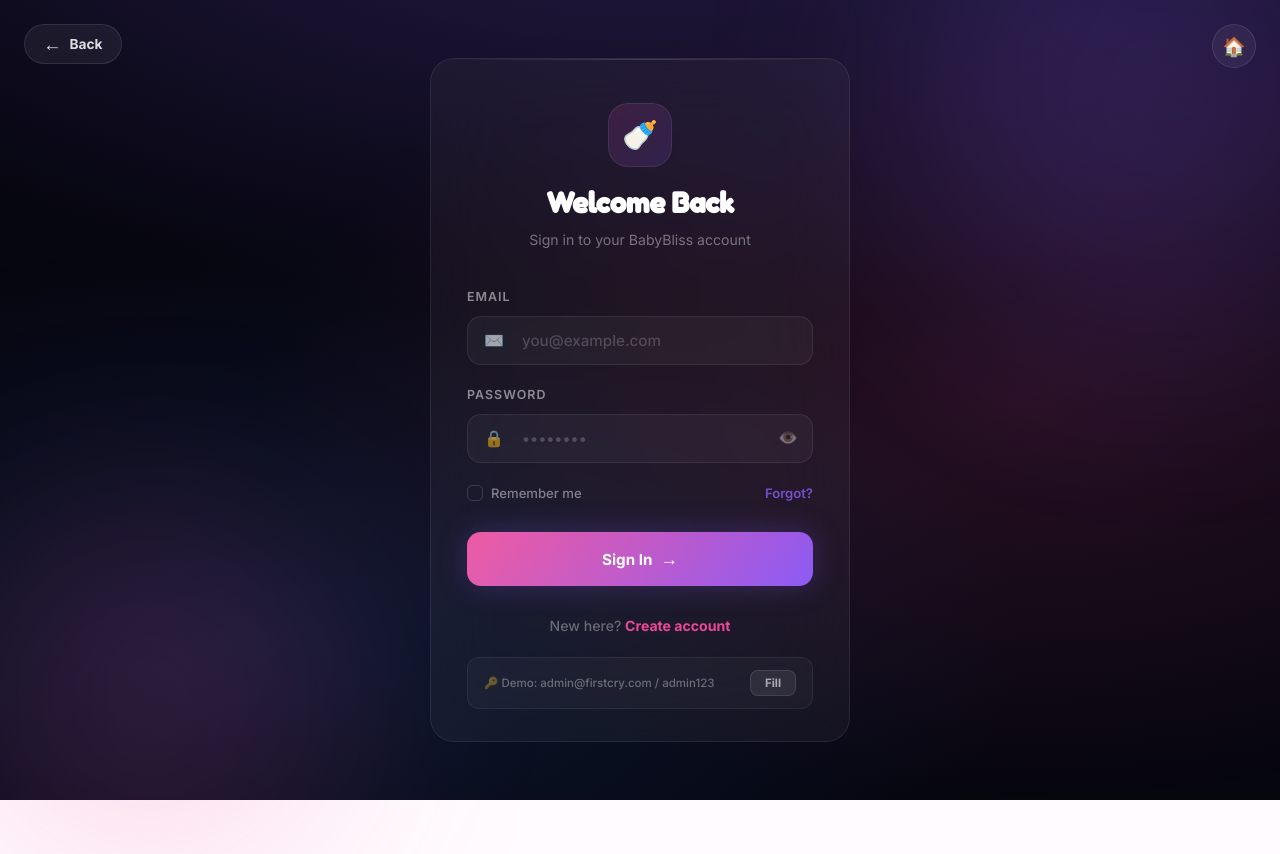
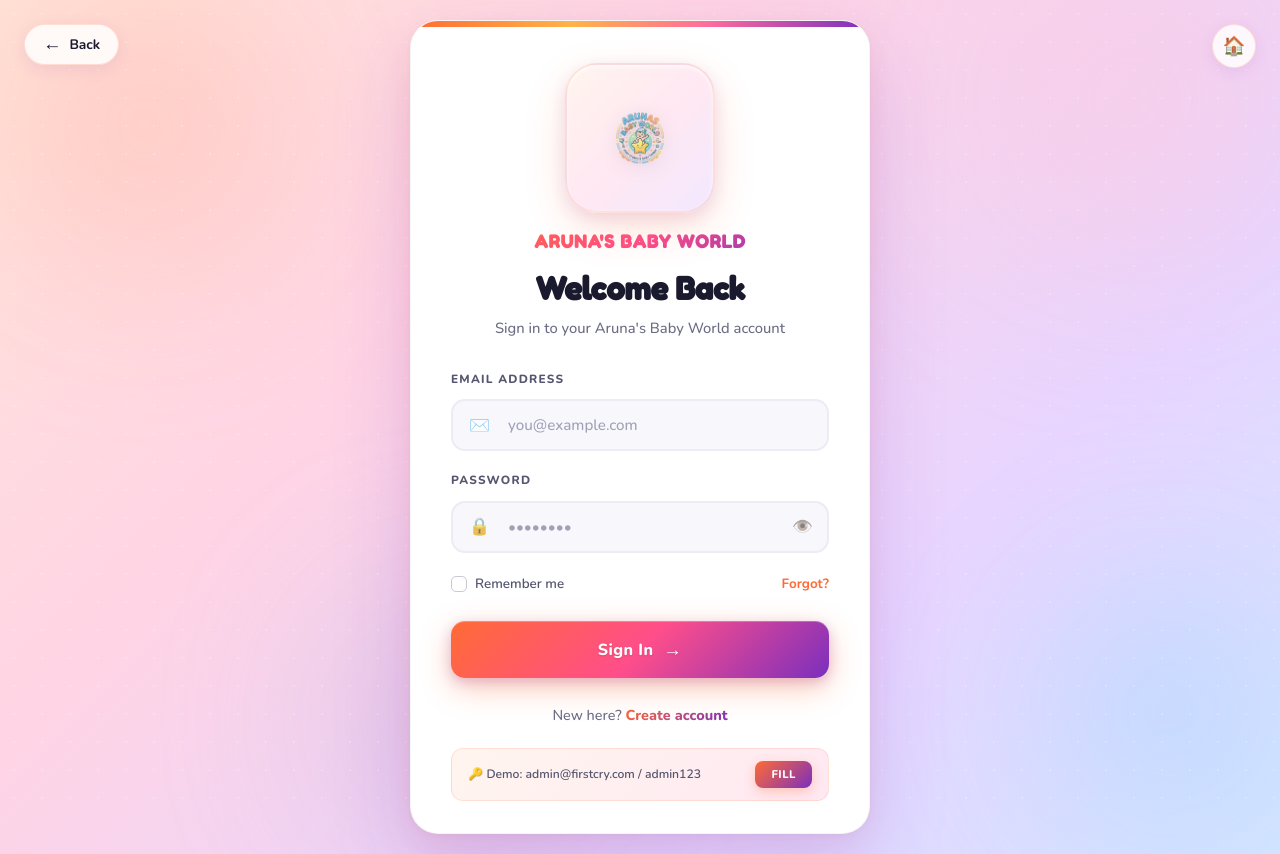
Before and after one commit to ramakalpasolutions-wq/arunasbabyworld, a Next.js app: page /login in a window 1280 px wide. Before the commit the page ends 800 px from the top, so only its background shows below. Built offline with nearby package versions, Linux system fonts and the light colour scheme; no server answers.

Commit message:
Fix prisma build and next version

```diff
--- a/src/app/layout.js
+++ b/src/app/layout.js
@@ -8,7 +8,7 @@ import '@/styles/globals.css';
 
 export const metadata = {
   title: {
-    default: 'BabyBliss - Premium Baby & Kids Store',
+    default: 'Arunas Baby World',
     template: '%s | BabyBliss',
   },
   description: 'Shop the best baby clothing, toys, gear, and more. Premium quality for your little ones.',
--- a/src/app/login/login.css
+++ b/src/app/login/login.css
@@ -1,6 +1,6 @@
 /* src/app/login/login.css */
 
-@import url('https://fonts.googleapis.com/css2?family=Inter:wght@400;500;600;700;800;900&display=swap');
+@import url('https://fonts.googleapis.com/css2?family=Nunito:wght@400;500;600;700;800;900&display=swap');
 
 /* ========== PAGE ========== */
 .login-page {
@@ -8,129 +8,161 @@
   display: flex;
   align-items: center;
   justify-content: center;
-  font-family: 'Inter', sans-serif;
+  font-family: 'Nunito', sans-serif;
   padding: 20px;
   position: relative;
   overflow: hidden;
-  background: #06060f;
+  background: linear-gradient(135deg, #FFE5D9 0%, #FFD4E5 35%, #E8D5FF 70%, #D4E5FF 100%);
 }
 
-/* ========== MESH BG ========== */
-.mesh-bg {
+/* ========== SOFT BACKGROUND SHAPES ========== */
+.bg-shape {
   position: fixed;
-  inset: 0;
-  background:
-    radial-gradient(ellipse 80% 60% at 50% -20%, rgba(139, 92, 246, 0.25), transparent),
-    radial-gradient(ellipse 60% 50% at 80% 50%, rgba(236, 72, 153, 0.15), transparent),
-    radial-gradient(ellipse 60% 50% at 20% 80%, rgba(59, 130, 246, 0.15), transparent);
+  border-radius: 50%;
+  filter: blur(70px);
   z-index: 0;
+  pointer-events: none;
+  opacity: 0.55;
 }
 
-.glow {
-  position: fixed;
-  border-radius: 50%;
-  filter: blur(100px);
-  z-index: 0;
-  pointer-events: none;
+.bg-shape-1 {
+  width: 450px;
+  height: 450px;
+  top: -100px;
+  left: -80px;
+  background: radial-gradient(circle, #FFB5A7 0%, transparent 70%);
 }
 
-.glow-1 {
+.bg-shape-2 {
   width: 500px;
   height: 500px;
   top: -150px;
   right: -100px;
-  background: rgba(139, 92, 246, 0.2);
-  animation: drift 10s ease-in-out infinite;
+  background: radial-gradient(circle, #FFC8DD 0%, transparent 70%);
 }
 
-.glow-2 {
+.bg-shape-3 {
   width: 400px;
   height: 400px;
   bottom: -120px;
-  left: -80px;
-  background: rgba(236, 72, 153, 0.15);
-  animation: drift 12s ease-in-out infinite reverse;
+  left: 20%;
+  background: radial-gradient(circle, #CDB4DB 0%, transparent 70%);
 }
 
-@keyframes drift {
-  0%, 100% { transform: translate(0, 0); }
-  50% { transform: translate(30px, -20px); }
+.bg-shape-4 {
+  width: 380px;
+  height: 380px;
+  bottom: -100px;
+  right: -80px;
+  background: radial-gradient(circle, #A2D2FF 0%, transparent 70%);
 }
 
-/* ========== CARD ========== */
+/* Dotted overlay pattern */
+.bg-dots {
+  position: fixed;
+  inset: 0;
+  background-image: radial-gradient(circle, rgba(255,255,255,0.5) 1.2px, transparent 1.2px);
+  background-size: 28px 28px;
+  z-index: 0;
+  pointer-events: none;
+  opacity: 0.4;
+}
+
+/* ========== CARD - PURE WHITE ========== */
 .login-card {
   width: 100%;
-  max-width: 420px;
-  background: rgba(255, 255, 255, 0.04);
-  border: 1px solid rgba(255, 255, 255, 0.08);
-  backdrop-filter: blur(40px);
-  -webkit-backdrop-filter: blur(40px);
-  border-radius: 24px;
-  padding: 44px 36px 32px;
+  max-width: 460px;
+  background: #ffffff;
+  border: 1px solid rgba(0, 0, 0, 0.04);
+  border-radius: 28px;
+  padding: 0;
   position: relative;
   z-index: 1;
   overflow: hidden;
-  animation: appear 0.5s cubic-bezier(0.16, 1, 0.3, 1);
+  box-shadow:
+    0 30px 80px rgba(123, 47, 190, 0.18),
+    0 10px 30px rgba(255, 107, 53, 0.08),
+    0 2px 8px rgba(0, 0, 0, 0.04);
 }
 
-.card-shine {
-  position: absolute;
-  top: 0;
-  left: 0;
-  right: 0;
-  height: 1px;
-  background: linear-gradient(90deg, transparent, rgba(255,255,255,0.15), transparent);
+/* Top gradient accent bar */
+.card-top-bar {
+  height: 6px;
+  background: linear-gradient(90deg, #FF6B35 0%, #FFB347 35%, #FF6B9D 65%, #7B2FBE 100%);
 }
 
-@keyframes appear {
-  from { opacity: 0; transform: translateY(24px) scale(0.98); }
-  to { opacity: 1; transform: translateY(0) scale(1); }
+/* Inner padding wrapper */
+.logo-area,
+.form,
+.footer-text,
+.demo-strip {
+  margin-left: 40px;
+  margin-right: 40px;
 }
 
 /* ========== LOGO ========== */
 .logo-area {
   text-align: center;
-  margin-bottom: 36px;
+  margin-top: 36px;
+  margin-bottom: 30px;
 }
 
 .logo-link {
   text-decoration: none;
   display: inline-block;
-  margin-bottom: 20px;
+  margin-bottom: 18px;
 }
 
 .logo-circle {
-  width: 64px;
-  height: 64px;
+  width: 150px;
+  height: 150px;
   margin: 0 auto;
-  border-radius: 20px;
-  background: linear-gradient(135deg, rgba(236, 72, 153, 0.15), rgba(139, 92, 246, 0.15));
-  border: 1px solid rgba(255, 255, 255, 0.08);
+  border-radius: 32px;
+  background: linear-gradient(135deg, #FFF5EE 0%, #FFE8F2 50%, #F3E8FF 100%);
+  border: 2px solid rgba(255, 107, 53, 0.12);
   display: flex;
   align-items: center;
   justify-content: center;
-  font-size: 1.8rem;
-  transition: transform 0.3s, box-shadow 0.3s;
+  padding: 10px;
+  box-shadow:
+    0 15px 40px rgba(255, 107, 53, 0.20),
+    0 5px 15px rgba(123, 47, 190, 0.12),
+    inset 0 2px 4px rgba(255, 255, 255, 0.8);
+  overflow: hidden;
 }
 
-.logo-link:hover .logo-circle {
-  transform: scale(1.08) rotate(-4deg);
-  box-shadow: 0 0 30px rgba(139, 92, 246, 0.25);
+.logo-img {
+  object-fit: contain;
+  width: 130px;
+  height: 130px;
+  filter: drop-shadow(0 4px 10px rgba(0, 0, 0, 0.12));
+}
+
+.brand-name {
+  font-size: 1.1rem;
+  font-weight: 900;
+  background: linear-gradient(135deg, #FF6B35 0%, #FF4E8A 50%, #7B2FBE 100%);
+  -webkit-background-clip: text;
+  -webkit-text-fill-color: transparent;
+  background-clip: text;
+  margin: 0 0 18px;
+  letter-spacing: 0.8px;
+  text-transform: uppercase;
 }
 
 .title {
-  font-size: 1.75rem;
-  font-weight: 800;
-  color: #ffffff;
+  font-size: 1.95rem;
+  font-weight: 900;
+  color: #1a1a2e;
   margin: 0 0 8px;
   letter-spacing: -0.5px;
 }
 
 .subtitle {
-  color: rgba(255, 255, 255, 0.4);
-  font-size: 0.88rem;
+  color: #6b6b85;
+  font-size: 0.92rem;
   margin: 0;
-  font-weight: 400;
+  font-weight: 500;
 }
 
 /* ========== FORM ========== */
@@ -145,50 +177,34 @@
 
 .label {
   display: block;
-  font-size: 0.78rem;
-  font-weight: 600;
-  color: rgba(255, 255, 255, 0.5);
-  margin-bottom: 8px;
+  font-size: 0.74rem;
+  font-weight: 800;
+  color: #555570;
+  margin-bottom: 10px;
   text-transform: uppercase;
-  letter-spacing: 1px;
+  letter-spacing: 1.2px;
 }
 
 /* ========== INPUT ========== */
 .input-box {
   display: flex;
   align-items: center;
-  background: rgba(255, 255, 255, 0.04);
-  border: 1.5px solid rgba(255, 255, 255, 0.08);
+  background: #f7f7fc;
+  border: 2px solid #ececf5;
   border-radius: 14px;
-  transition: all 0.3s ease;
   position: relative;
 }
 
-.input-box::after {
-  content: '';
-  position: absolute;
-  inset: -1.5px;
-  border-radius: 15px;
-  background: linear-gradient(135deg, #ec4899, #8b5cf6);
-  z-index: -1;
-  opacity: 0;
-  transition: opacity 0.3s;
-}
-
 .input-box.active {
-  border-color: transparent;
-  background: rgba(255, 255, 255, 0.06);
-  box-shadow: 0 0 20px rgba(139, 92, 246, 0.12);
-}
-
-.input-box.active::after {
-  opacity: 1;
+  border-color: #FF6B35;
+  background: #ffffff;
+  box-shadow: 0 0 0 4px rgba(255, 107, 53, 0.12);
 }
 
 .field-icon {
   padding: 0 4px 0 16px;
-  font-size: 1rem;
-  opacity: 0.6;
+  font-size: 1.05rem;
+  opacity: 0.7;
   flex-shrink: 0;
 }
 
@@ -198,7 +214,7 @@
   outline: none;
   padding: 14px 14px;
   font-size: 0.95rem;
-  color: #ffffff;
+  color: #1a1a2e;
   background: transparent;
   font-family: inherit;
   font-weight: 500;
@@ -206,7 +222,13 @@
 }
 
 .input::placeholder {
-  color: rgba(255, 255, 255, 0.2);
+  color: #a0a0b8;
+}
+
+.input:-webkit-autofill {
+  -webkit-box-shadow: 0 0 0 30px #f7f7fc inset !important;
+  -webkit-text-fill-color: #1a1a2e !important;
+  caret-color: #1a1a2e !important;
 }
 
 .eye-btn {
@@ -214,14 +236,12 @@
   background: none;
   border: none;
   cursor: pointer;
-  font-size: 1rem;
-  opacity: 0.4;
-  transition: opacity 0.2s, transform 0.2s;
+  font-size: 1.05rem;
+  opacity: 0.55;
 }
 
 .eye-btn:hover {
-  opacity: 0.8;
-  transform: scale(1.15);
+  opacity: 1;
 }
 
 /* ========== OPTIONS ========== */
@@ -229,18 +249,18 @@
   display: flex;
   align-items: center;
   justify-content: space-between;
-  margin-bottom: 28px;
+  margin-bottom: 26px;
 }
 
 .remember {
   display: flex;
   align-items: center;
   gap: 8px;
-  font-size: 0.82rem;
-  color: rgba(255, 255, 255, 0.45);
+  font-size: 0.84rem;
+  color: #555570;
   cursor: pointer;
   user-select: none;
-  font-weight: 500;
+  font-weight: 600;
 }
 
 .remember input {
@@ -250,113 +270,88 @@
 .custom-check {
   width: 16px;
   height: 16px;
-  border: 1.5px solid rgba(255, 255, 255, 0.15);
+  border: 1.5px solid #c9c9d8;
   border-radius: 5px;
   display: inline-flex;
   align-items: center;
   justify-content: center;
-  transition: all 0.2s;
   flex-shrink: 0;
+  background: #ffffff;
 }
 
 .remember input:checked + .custom-check {
-  background: linear-gradient(135deg, #ec4899, #8b5cf6);
+  background: linear-gradient(135deg, #FF6B35, #7B2FBE);
   border-color: transparent;
 }
 
 .remember input:checked + .custom-check::after {
   content: '✓';
   color: white;
-  font-size: 10px;
-  font-weight: 800;
+  font-size: 11px;
+  font-weight: 900;
 }
 
 .forgot {
-  font-size: 0.82rem;
-  color: rgba(139, 92, 246, 0.8);
+  font-size: 0.84rem;
+  color: #FF6B35;
   text-decoration: none;
-  font-weight: 600;
-  transition: color 0.2s;
+  font-weight: 700;
 }
 
 .forgot:hover {
-  color: #a78bfa;
+  color: #7B2FBE;
 }
 
 /* ========== SUBMIT BUTTON ========== */
 .submit-btn {
   width: 100%;
   padding: 16px;
-  background: linear-gradient(135deg, #ec4899, #8b5cf6);
+  background: linear-gradient(135deg, #FF6B35 0%, #FF4E8A 50%, #7B2FBE 100%);
   color: white;
   border: none;
   border-radius: 14px;
-  font-size: 0.95rem;
-  font-weight: 700;
+  font-size: 1rem;
+  font-weight: 800;
   cursor: pointer;
   font-family: inherit;
   display: flex;
   align-items: center;
   justify-content: center;
-  gap: 8px;
-  position: relative;
-  overflow: hidden;
-  transition: all 0.3s ease;
-  box-shadow: 0 0 30px rgba(139, 92, 246, 0.25);
-}
-
-.submit-btn::before {
-  content: '';
-  position: absolute;
-  top: 0;
-  left: -100%;
-  width: 200%;
-  height: 100%;
-  background: linear-gradient(
-    90deg,
-    transparent 0%,
-    rgba(255, 255, 255, 0.1) 50%,
-    transparent 100%
-  );
-  transition: left 0.6s ease;
+  gap: 10px;
+  box-shadow:
+    0 10px 30px rgba(255, 107, 53, 0.35),
+    0 4px 12px rgba(123, 47, 190, 0.25),
+    inset 0 1px 0 rgba(255, 255, 255, 0.25);
+  letter-spacing: 0.4px;
+  text-shadow: 0 1px 2px rgba(0, 0, 0, 0.15);
 }
 
 .submit-btn:hover:not(.is-loading) {
-  transform: translateY(-2px);
-  box-shadow: 0 8px 40px rgba(139, 92, 246, 0.4);
-}
-
-.submit-btn:hover:not(.is-loading)::before {
-  left: 100%;
-}
-
-.submit-btn:active:not(.is-loading) {
-  transform: translateY(0);
+  box-shadow:
+    0 14px 40px rgba(255, 107, 53, 0.45),
+    0 6px 18px rgba(123, 47, 190, 0.35),
+    inset 0 1px 0 rgba(255, 255, 255, 0.25);
 }
 
 .submit-btn.is-loading {
-  background: rgba(255, 255, 255, 0.08);
+  background: #ececf5;
   cursor: not-allowed;
   box-shadow: none;
-  color: rgba(255, 255, 255, 0.4);
+  color: #9c9cb3;
+  text-shadow: none;
 }
 
 .arrow {
-  transition: transform 0.3s;
-  font-size: 1.1rem;
-}
-
-.submit-btn:hover .arrow {
-  transform: translateX(4px);
+  font-size: 1.15rem;
 }
 
 .btn-spinner {
   width: 18px;
   height: 18px;
-  border: 2.5px solid rgba(255, 255, 255, 0.2);
-  border-top-color: white;
+  border: 2.5px solid rgba(156, 156, 179, 0.3);
+  border-top-color: #9c9cb3;
   border-radius: 50%;
-  animation: spin 0.6s linear infinite;
+  animation: spin 0.7s linear infinite;
 }
 
 @keyframes spin {
@@ -366,37 +361,20 @@
 /* ========== FOOTER ========== */
 .footer-text {
   text-align: center;
-  margin: 28px 0 20px;
-  font-size: 0.88rem;
-  color: rgba(255, 255, 255, 0.35);
+  margin-top: 26px;
+  margin-bottom: 20px;
+  font-size: 0.9rem;
+  color: #6b6b85;
   font-weight: 500;
 }
 
 .signup-link {
-  color: #ec4899;
   text-decoration: none;
-  font-weight: 700;
-  position: relative;
-  transition: color 0.2s;
-}
-
-.signup-link::after {
-  content: '';
-  position: absolute;
-  bottom: -2px;
-  left: 0;
-  width: 0;
-  height: 1.5px;
-  background: linear-gradient(90deg, #ec4899, #8b5cf6);
-  transition: width 0.3s;
-}
-
-.signup-link:hover {
-  color: #f472b6;
-}
-
-.signup-link:hover::after {
-  width: 100%;
+  font-weight: 800;
+  background: linear-gradient(135deg, #FF6B35, #7B2FBE);
+  -webkit-background-clip: text;
+  -webkit-text-fill-color: transparent;
+  background-clip: text;
 }
 
 /* ========== DEMO STRIP ========== */
@@ -405,34 +383,35 @@
   align-items: center;
   justify-content: space-between;
   gap: 12px;
-  background: rgba(255, 255, 255, 0.03);
-  border: 1px solid rgba(255, 255, 255, 0.06);
+  background: linear-gradient(135deg, #FFF5EE 0%, #FFE8F2 100%);
+  border: 1px solid rgba(255, 107, 53, 0.15);
   border-radius: 12px;
   padding: 12px 16px;
-  font-size: 0.72rem;
-  color: rgba(255, 255, 255, 0.35);
-  font-weight: 500;
+  font-size: 0.76rem;
+  color: #555570;
+  font-weight: 600;
+  margin-bottom: 32px;
 }
 
 .demo-btn {
-  padding: 5px 14px;
-  background: rgba(255, 255, 255, 0.08);
-  color: rgba(255, 255, 255, 0.6);
-  border: 1px solid rgba(255, 255, 255, 0.1);
+  padding: 6px 16px;
+  background: linear-gradient(135deg, #FF6B35, #7B2FBE);
+  color: white;
+  border: none;
   border-radius: 8px;
-  font-size: 0.72rem;
-  font-weight: 700;
+  font-size: 0.7rem;
+  font-weight: 800;
   cursor: pointer;
   font-family: inherit;
-  transition: all 0.2s;
   white-space: nowrap;
   flex-shrink: 0;
+  text-transform: uppercase;
+  letter-spacing: 0.5px;
+  box-shadow: 0 4px 12px rgba(255, 107, 53, 0.30);
 }
 
 .demo-btn:hover {
-  background: rgba(255, 255, 255, 0.14);
-  color: white;
-  transform: scale(1.05);
+  box-shadow: 0 6px 16px rgba(255, 107, 53, 0.45);
 }
 
 /* ========== LOADER ========== */
@@ -443,79 +422,15 @@
 }
 
 .loader-ring {
-  width: 40px;
-  height: 40px;
-  border: 3px solid rgba(255, 255, 255, 0.06);
-  border-top-color: #8b5cf6;
+  width: 44px;
+  height: 44px;
+  border: 3px solid rgba(255, 107, 53, 0.2);
+  border-top-color: #FF6B35;
   border-radius: 50%;
   animation: spin 0.7s linear infinite;
 }
 
-/* ========== RESPONSIVE ========== */
-@media (max-width: 480px) {
-  .login-card {
-    padding: 36px 24px 24px;
-    border-radius: 20px;
-  }
-
-  .logo-circle {
-    width: 56px;
-    height: 56px;
-    font-size: 1.5rem;
-    border-radius: 16px;
-  }
-
-  .title {
-    font-size: 1.5rem;
-  }
-
-  .input {
-    padding: 12px;
-    font-size: 0.9rem;
-  }
-
-  .submit-btn {
-    padding: 14px;
-  }
-}
-
-@media (max-width: 360px) {
-  .login-card {
-    padding: 28px 18px 20px;
-  }
-
-  .options-row {
-    flex-direction: column;
-    gap: 12px;
-    align-items: flex-start;
-  }
-
-  .demo-strip {
-    flex-direction: column;
-    text-align: center;
-  }
-
-  .demo-btn {
-    width: 100%;
-  }
-}
-
-/* ========== FOCUS FOR KEYBOARD ========== */
-.input:focus-visible,
-.submit-btn:focus-visible,
-.forgot:focus-visible,
-.signup-link:focus-visible {
-  outline: 2px solid #8b5cf6;
-  outline-offset: 2px;
-}
-
-/* ========== REDUCED MOTION ========== */
-@media (prefers-reduced-motion: reduce) {
-  .glow-1, .glow-2 { animation: none; }
-  .login-card { animation: none; }
-  * { transition-duration: 0.01ms !important; }
-}
-/* ========== ✅ BACK & HOME BUTTONS ========== */
+/* ========== BACK & HOME BUTTONS ========== */
 .back-btn {
   position: fixed;
   top: 24px;
@@ -525,36 +440,29 @@
   align-items: center;
   gap: 8px;
   padding: 10px 18px;
-  background: rgba(255, 255, 255, 0.06);
-  border: 1.5px solid rgba(255, 255, 255, 0.10);
+  background: rgba(255, 255, 255, 0.85);
+  border: 1.5px solid rgba(255, 107, 53, 0.20);
   backdrop-filter: blur(20px);
   -webkit-backdrop-filter: blur(20px);
   border-radius: 999px;
-  color: rgba(255, 255, 255, 0.85);
+  color: #1a1a2e;
   font-size: 0.86rem;
   font-weight: 700;
-  font-family: 'Inter', sans-serif;
+  font-family: 'Nunito', sans-serif;
   cursor: pointer;
-  transition: all 0.3s cubic-bezier(0.22, 1, 0.36, 1);
-  animation: backBtnIn 0.5s cubic-bezier(0.16, 1, 0.3, 1) 0.2s backwards;
+  box-shadow: 0 4px 16px rgba(123, 47, 190, 0.10);
 }
 
 .back-btn:hover {
-  background: linear-gradient(135deg, rgba(236, 72, 153, 0.20), rgba(139, 92, 246, 0.20));
-  border-color: rgba(139, 92, 246, 0.40);
-  color: #fff;
-  transform: translateX(-4px);
-  box-shadow: 0 0 24px rgba(139, 92, 246, 0.25);
-}
-
-.back-btn:hover .back-arrow {
-  transform: translateX(-3px);
+  background: #ffffff;
+  border-color: #FF6B35;
+  color: #FF6B35;
+  box-shadow: 0 6px 20px rgba(255, 107, 53, 0.25);
 }
 
 .back-arrow {
   font-size: 1.15rem;
   line-height: 1;
-  transition: transform 0.3s;
 }
 
 .back-text {
@@ -571,51 +479,61 @@
   justify-content: center;
   width: 44px;
   height: 44px;
-  background: rgba(255, 255, 255, 0.06);
-  border: 1.5px solid rgba(255, 255, 255, 0.10);
+  background: rgba(255, 255, 255, 0.85);
+  border: 1.5px solid rgba(255, 107, 53, 0.20);
   backdrop-filter: blur(20px);
   -webkit-backdrop-filter: blur(20px);
   border-radius: 50%;
   text-decoration: none;
   font-size: 1.15rem;
   cursor: pointer;
-  transition: all 0.3s cubic-bezier(0.22, 1, 0.36, 1);
-  animation: backBtnIn 0.5s cubic-bezier(0.16, 1, 0.3, 1) 0.3s backwards;
+  box-shadow: 0 4px 16px rgba(123, 47, 190, 0.10);
 }
 
 .home-btn:hover {
-  background: linear-gradient(135deg, rgba(236, 72, 153, 0.20), rgba(139, 92, 246, 0.20));
-  border-color: rgba(139, 92, 246, 0.40);
-  transform: scale(1.10) rotate(-8deg);
-  box-shadow: 0 0 24px rgba(139, 92, 246, 0.25);
+  background: #ffffff;
+  border-color: #FF6B35;
+  box-shadow: 0 6px 20px rgba(255, 107, 53, 0.25);
 }
 
-@keyframes backBtnIn {
-  from {
-    opacity: 0;
-    transform: translateX(-20px);
-  }
-  to {
-    opacity: 1;
-    transform: translateX(0);
-  }
-}
 /* ========== RESPONSIVE ========== */
 @media (max-width: 480px) {
   .login-card {
-    padding: 36px 24px 24px;
-    border-radius: 20px;
+    max-width: 100%;
+    border-radius: 24px;
+  }
+
+  .logo-area,
+  .form,
+  .footer-text,
+  .demo-strip {
+    margin-left: 24px;
+    margin-right: 24px;
+  }
+
+  .logo-area {
+    margin-top: 28px;
+    margin-bottom: 24px;
   }
 
   .logo-circle {
-    width: 56px;
-    height: 56px;
-    font-size: 1.5rem;
-    border-radius: 16px;
+    width: 120px;
+    height: 120px;
+    border-radius: 26px;
+    padding: 8px;
+  }
+
+  .logo-img {
+    width: 104px;
+    height: 104px;
+  }
+
+  .brand-name {
+    font-size: 0.95rem;
   }
 
   .title {
-    font-size: 1.5rem;
+    font-size: 1.6rem;
   }
 
   .input {
@@ -627,7 +545,6 @@
     padding: 14px;
   }
 
-  /* ✅ Mobile back/home buttons */
   .back-btn {
     top: 16px;
     left: 16px;
@@ -645,10 +562,6 @@
 }
 
 @media (max-width: 360px) {
-  .login-card {
-    padding: 28px 18px 20px;
-  }
-
   .options-row {
     flex-direction: column;
     gap: 12px;
@@ -664,7 +577,6 @@
     width: 100%;
   }
 
-  /* ✅ Hide back text on very small screens */
   .back-text {
     display: none;
   }
@@ -673,3 +585,12 @@
     padding: 8px 12px;
   }
 }
+
+/* ========== FOCUS FOR KEYBOARD ========== */
+.input:focus-visible,
+.submit-btn:focus-visible,
+.forgot:focus-visible,
+.signup-link:focus-visible {
+  outline: 2px solid #FF6B35;
+  outline-offset: 2px;
+}
--- a/src/app/login/page.js
+++ b/src/app/login/page.js
@@ -3,6 +3,7 @@ import { useState, Suspense } from 'react';
 import { signIn } from 'next-auth/react';
 import { useRouter, useSearchParams } from 'next/navigation';
 import Link from 'next/link';
+import Image from 'next/image';
 import toast from 'react-hot-toast';
 import './login.css';
 
@@ -15,7 +16,6 @@ function LoginForm() {
   const [showPassword, setShowPassword] = useState(false);
   const [focusedField, setFocusedField] = useState(null);
 
-  // ✅ Smart back navigation
   const handleBack = () => {
     if (window.history.length > 1) {
       router.back();
@@ -38,7 +38,7 @@ function LoginForm() {
         redirect: false,
       });
       if (result?.error) throw new Error('Invalid email or password');
-      toast.success('Welcome back! 👋');
+      toast.success('Welcome back!');
       router.push(redirect);
       router.refresh();
     } catch (err) {
@@ -50,42 +50,52 @@ function LoginForm() {
 
   return (
     <div className="login-page">
-      {/* Animated mesh background */}
-      <div className="mesh-bg" />
-      <div className="glow glow-1" />
-      <div className="glow glow-2" />
+      {/* Soft pastel background shapes */}
+      <div className="bg-shape bg-shape-1" />
+      <div className="bg-shape bg-shape-2" />
+      <div className="bg-shape bg-shape-3" />
+      <div className="bg-shape bg-shape-4" />
+      <div className="bg-dots" />
 
-      {/* ✅ BACK BUTTON */}
+      {/* BACK BUTTON */}
       <button onClick={handleBack} className="back-btn" aria-label="Go back">
         <span className="back-arrow">←</span>
         <span className="back-text">Back</span>
       </button>
 
-      {/* ✅ HOME BUTTON */}
+      {/* HOME BUTTON */}
       <Link href="/" className="home-btn" aria-label="Go home">
         <span>🏠</span>
       </Link>
 
       {/* Card */}
       <div className="login-card">
-        <div className="card-shine" />
+        <div className="card-top-bar" />
 
         {/* Logo */}
         <div className="logo-area">
           <Link href="/" className="logo-link">
             <div className="logo-circle">
-              <span>🍼</span>
+              <Image
+                src="/logo.png"
+                alt="Aruna's Baby World"
+                width={130}
+                height={130}
+                className="logo-img"
+                priority
+              />
             </div>
           </Link>
+          <h2 className="brand-name">Aruna&apos;s Baby World</h2>
           <h1 className="title">Welcome Back</h1>
-          <p className="subtitle">Sign in to your BabyBliss account</p>
+          <p className="subtitle">Sign in to your Aruna&apos;s Baby World account</p>
         </div>
 
         {/* Form */}
         <form onSubmit={handleSubmit} className="form">
           {/* Email */}
           <div className="field">
-            <label className="label">Email</label>
+            <label className="label">Email Address</label>
             <div className={`input-box ${focusedField === 'email' ? 'active' : ''}`}>
               <span className="field-icon">✉️</span>
               <input
```
